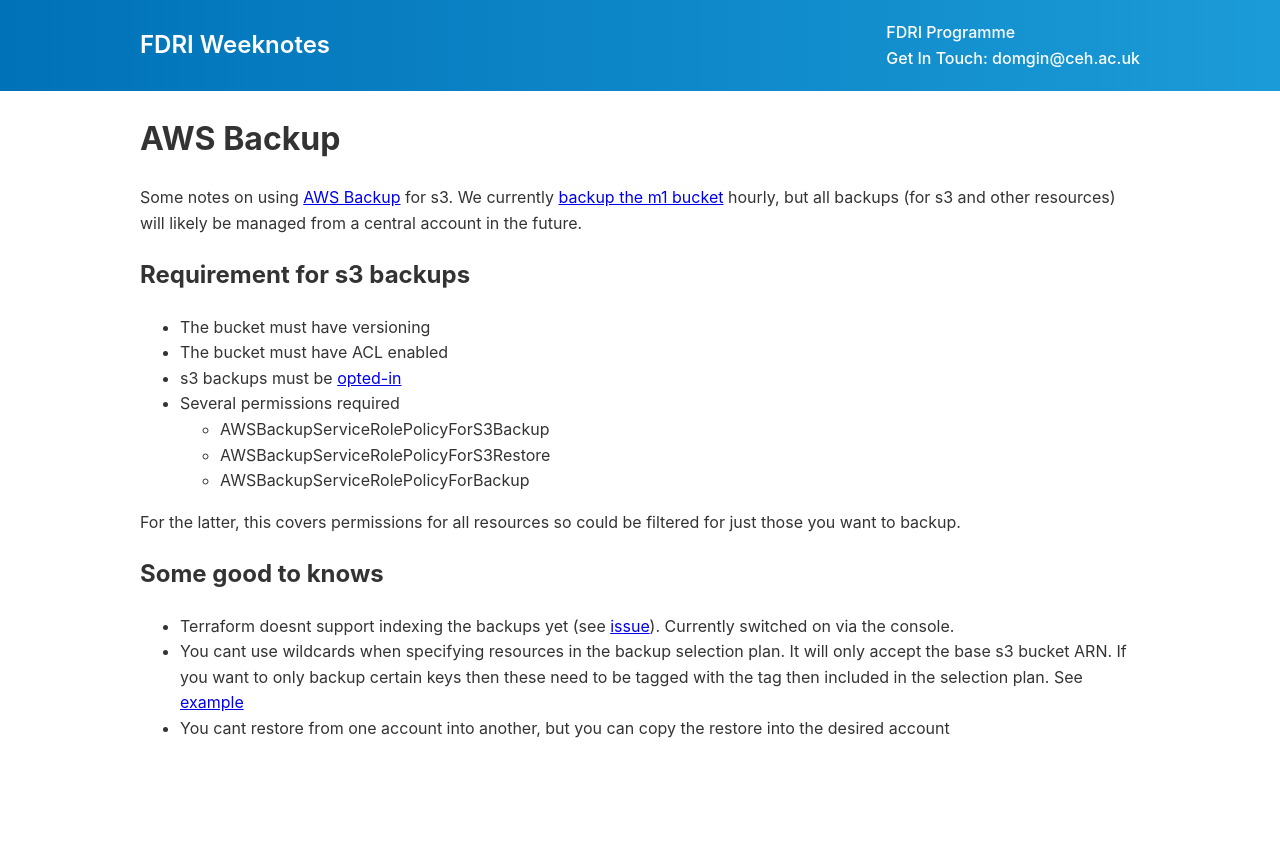
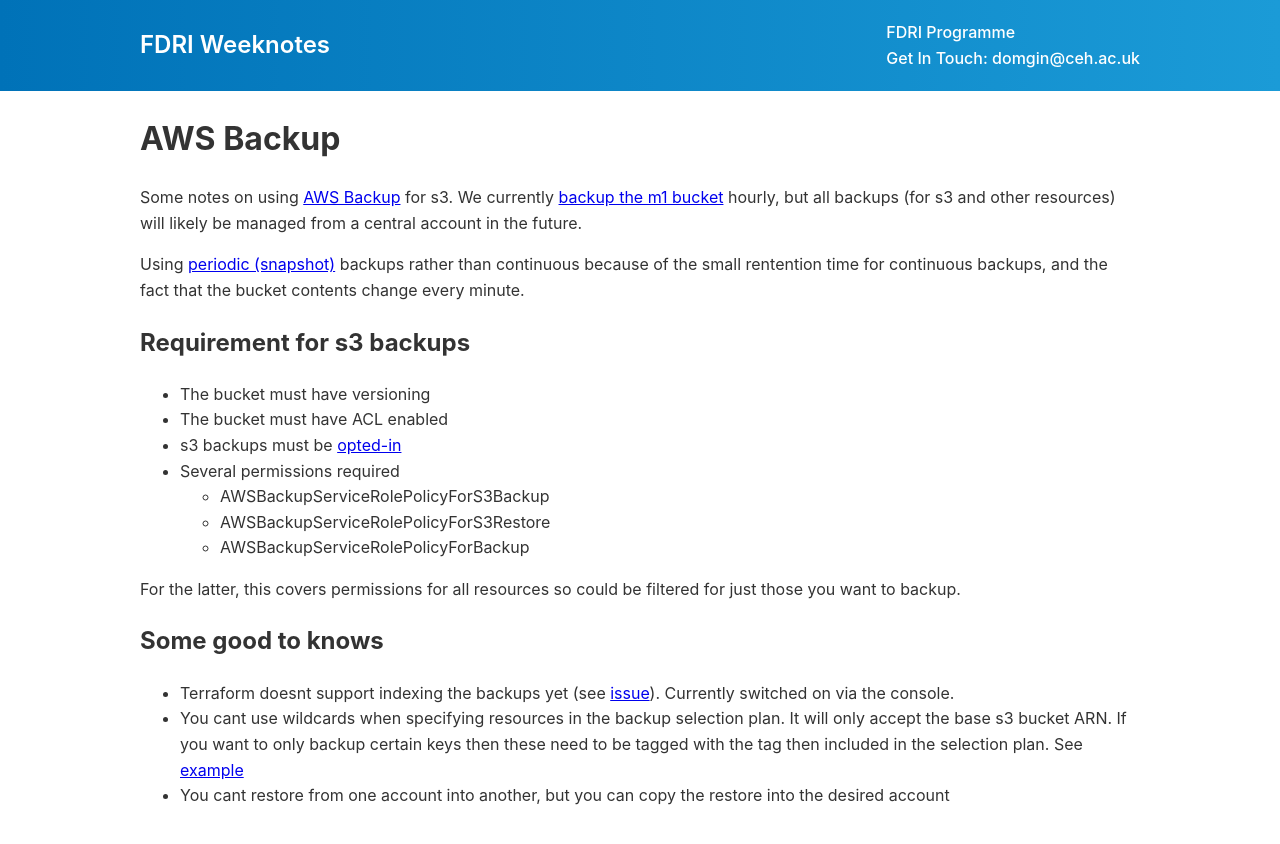
Before and after one commit to NERC-CEH/fdri_words, a Jekyll site: the page built from aws/aws_backups.md, in a window 1280 px wide. Shown: the top 844 px of the page. Built offline with Jekyll 4.4.1, drawn with Linux system fonts in a browser that asks for light colours; our own code applies the rules of GitHub Pages for plain Markdown files.

Commit message:
add type

```diff
--- a/aws/aws_backups.md
+++ b/aws/aws_backups.md
@@ -1,6 +1,8 @@
 # AWS Backup
 
 Some notes on using [AWS Backup](https://docs.aws.amazon.com/aws-backup/latest/devguide/whatisbackup.html) for s3. We currently [backup the m1 bucket](https://github.com/NERC-CEH/dri-infrastructure/blob/main/staging/modules/backups/main.tf) hourly, but all backups (for s3 and other resources) will likely be managed from a central account in the future.
+
+Using [periodic (snapshot)](https://docs.aws.amazon.com/aws-backup/latest/devguide/s3-backups.html#compare-s3-backup-types) backups rather than continuous because of the small rentention time for continuous backups, and the fact that the bucket contents change every minute.
 
 ## Requirement for s3 backups
 * The bucket must have versioning
```
